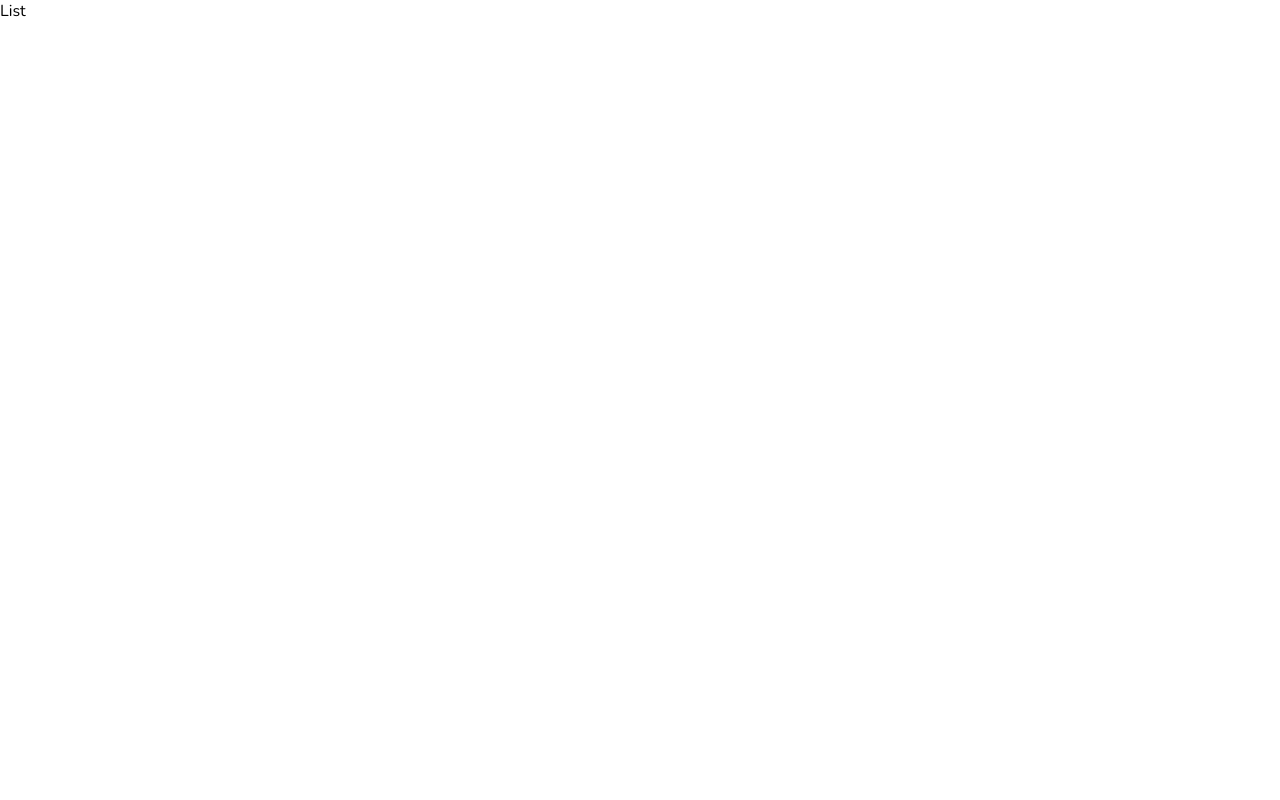
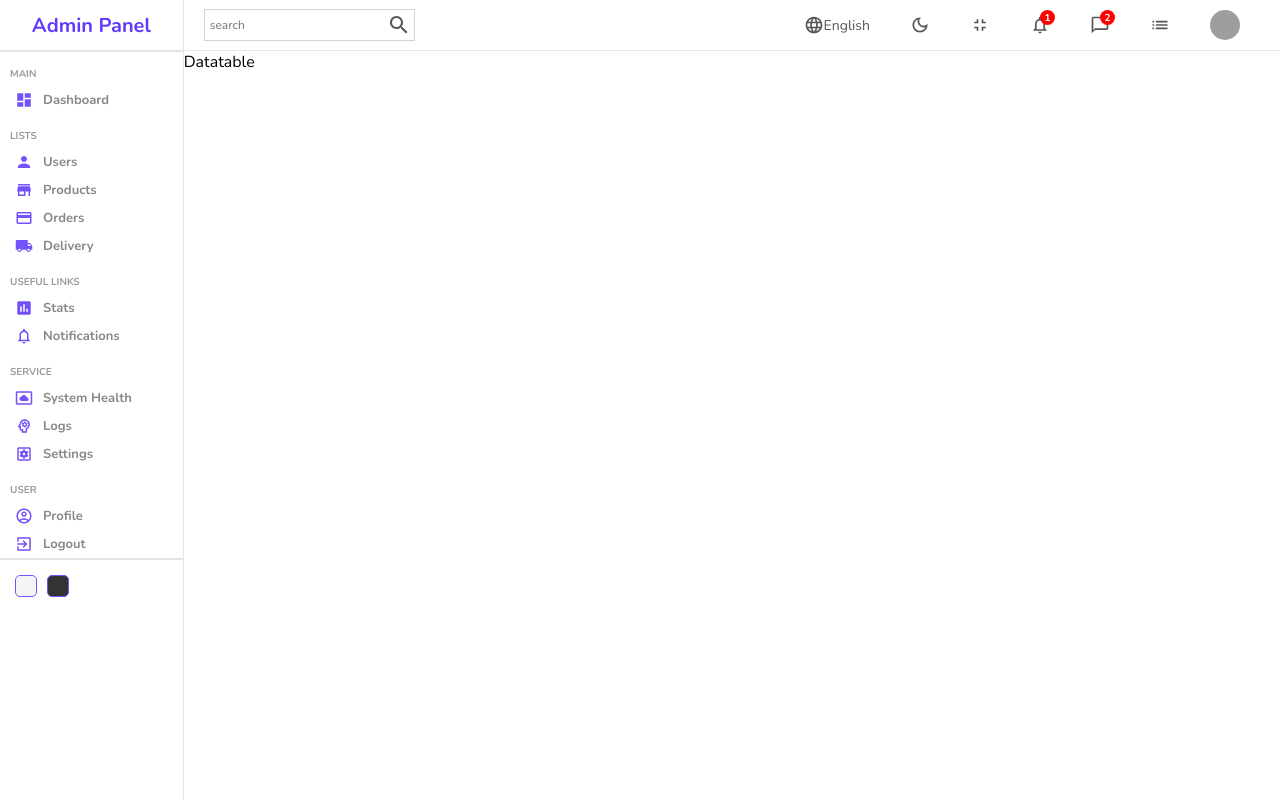
Before and after one commit to msiddiq1400/React_Admin_Dashboard, a React (Create React App) app: page /users in a window 1280 px wide. Built offline with nearby package versions, Linux system fonts and the light colour scheme; grey boxes are pictures that could not be loaded.

Commit message:
add users data table

```diff
--- a/src/pages/list/List.jsx
+++ b/src/pages/list/List.jsx
@@ -1,8 +1,16 @@
+import Navbar from '../../components/navbar/Navbar';
+import Sidebar from '../../components/sidebar/Sidebar';
 import './list.scss';
 
 const List = () => {
   return (
-    <div>List</div>
+    <div className='list'>
+      <Sidebar />
+      <div className="listContainer">
+        <Navbar />
+        Datatable
+      </div>
+    </div>
   )
 }
 
--- a/src/pages/list/list.scss
+++ b/src/pages/list/list.scss
@@ -0,0 +1,8 @@
+.list {
+    display: flex;
+    width: 100%;
+
+    .listContainer {
+        flex: 6;
+    }
+}
```
